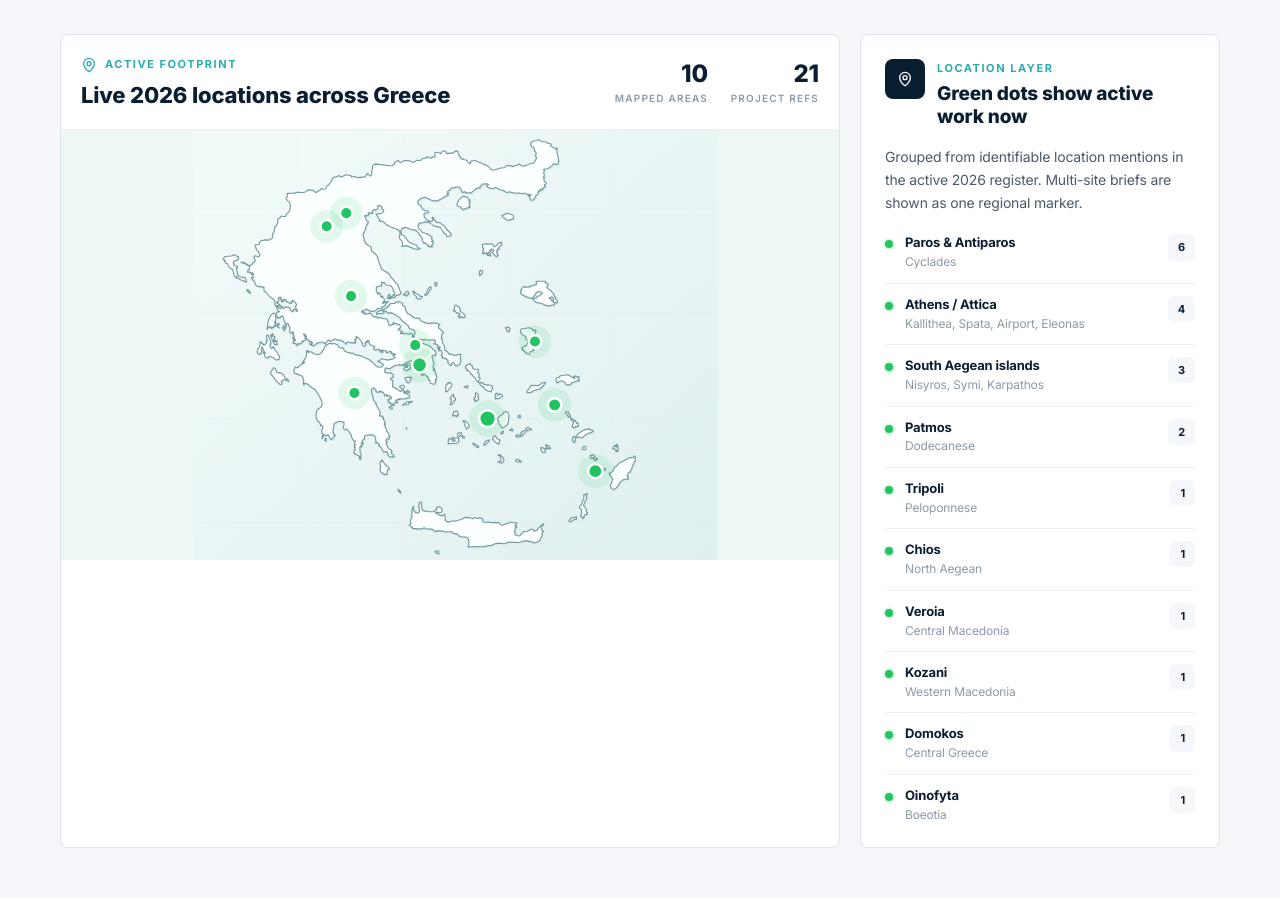
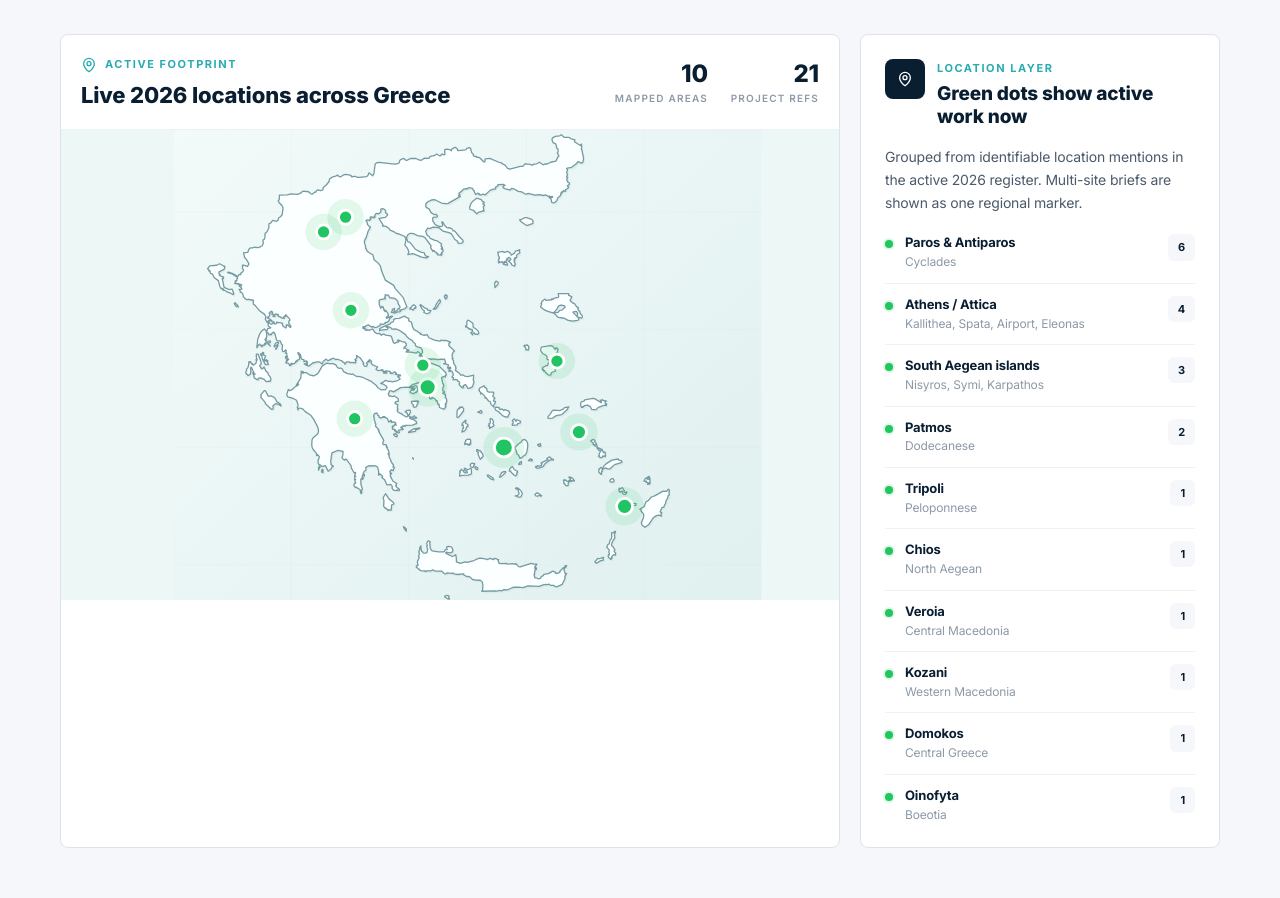
Before and after one commit to Aandrew-Kl/powerserv-website, a React (Vite) app in the folder app/: page / in a window 1280 px wide. Shown: the part 4180-5078 px from the top of the page. Built offline with nearby package versions, Linux system fonts and the light colour scheme.

Commit message:
polish active map sizing

```diff
--- a/app/src/components/sections/Projects.tsx
+++ b/app/src/components/sections/Projects.tsx
@@ -324,9 +324,9 @@ export default function Projects() {
               </div>
             </div>
 
-            <div className="relative h-[360px] bg-[#edf7f6] md:h-[430px]">
+            <div className="relative h-[380px] bg-[#edf7f6] md:h-[470px]">
               <svg
-                viewBox="4 5 90 82"
+                viewBox="5 6 84 80"
                 role="img"
                 aria-label="Active 2026 project locations across Greece"
                 className="absolute inset-0 h-full w-full"
```
